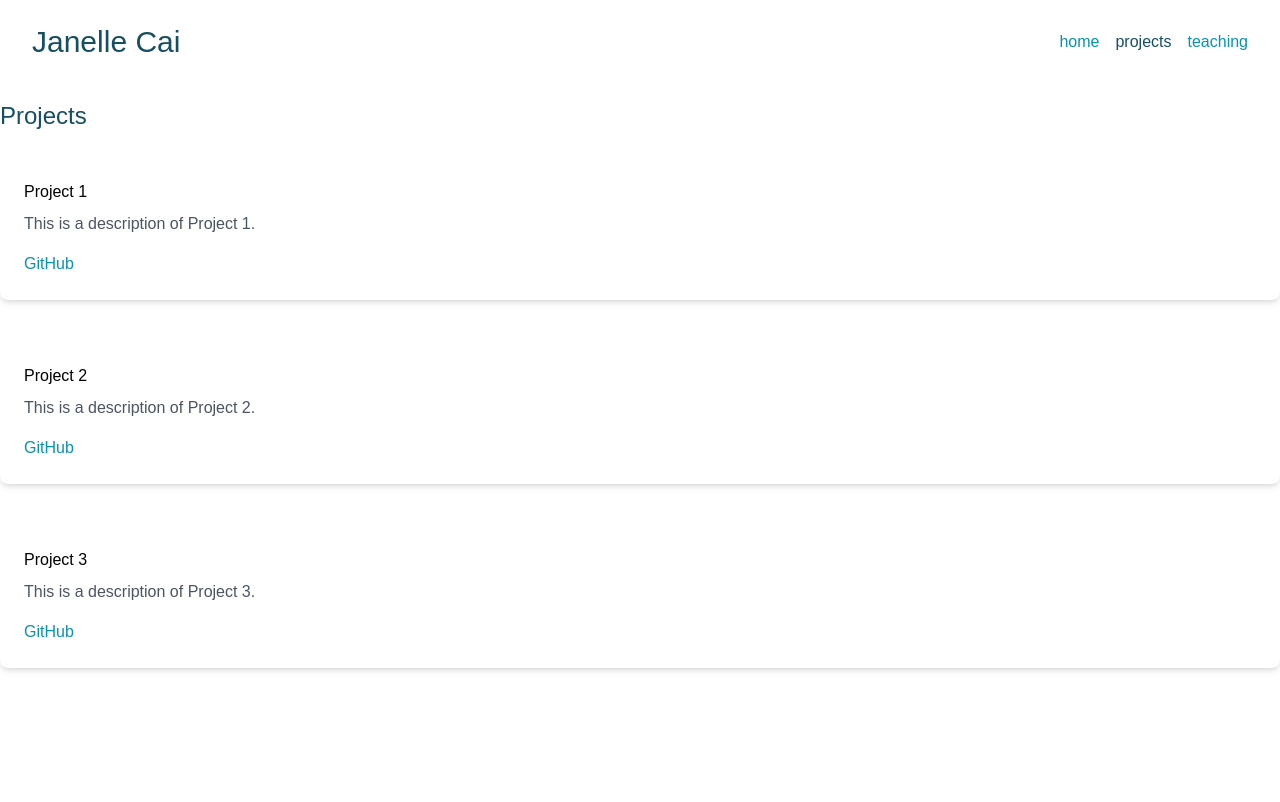
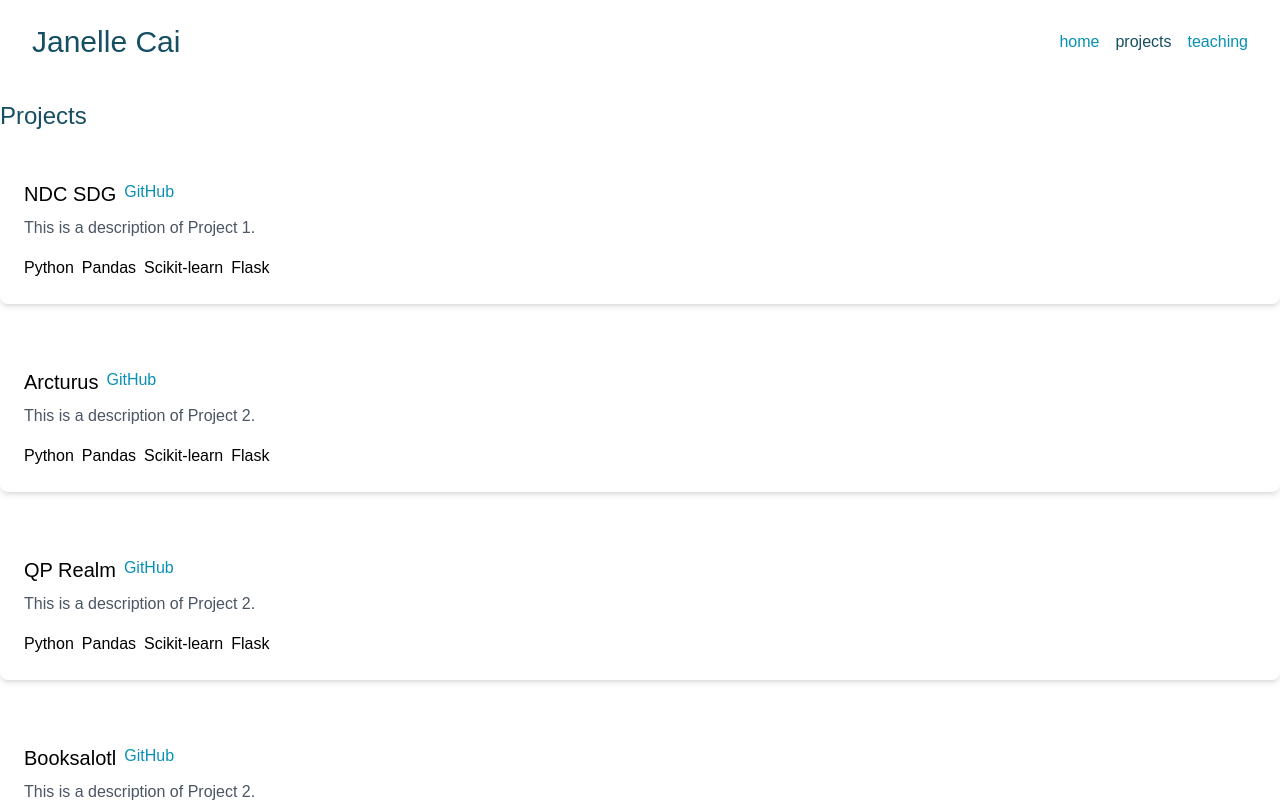
Before and after one commit to JanelleCai/janellecai.github.io, a React (Create React App) app: page /projects in a window 1280 px wide. Shown: the top 802 px of the page. Built offline with nearby package versions, Linux system fonts and the light colour scheme.

Commit message:
more updates

```diff
--- a/src/components/Card.js
+++ b/src/components/Card.js
@@ -1,11 +1,11 @@
 import React from 'react';
 
-function Card({ title, description, links }) {
+function Card({ title, description, skills = [], links = [] }) {
   return (
     <div className="bg-white rounded-lg shadow-md p-6 mb-6">
-      <h2 className="text-xp mb-2">{title}</h2>
-      <p className="text-gray-600 mb-4">{description}</p>
+
       <div className="flex flex-wrap gap-2">
+        <h2 className="text-xl mb-2">{title}</h2>
         {links.map((link, index) => (
           <a
             key={index}
@@ -18,6 +18,18 @@ function Card({ title, description, links }) {
           </a>
         ))}
       </div>
+
+      <p className="text-gray-600 mb-4">{description}</p>
+
+      <div className="flex flex-wrap gap-2">
+        {skills.map((skill, index) => (
+          <div
+            key={index}
+          >
+            <p className="text-base">{skill}</p>
+          </div>
+        ))}
+      </div>
     </div>
   );
 }
--- a/src/pages/Home.js
+++ b/src/pages/Home.js
@@ -11,7 +11,8 @@ function Home() {
         <div className="text-base space-y-1">
           <p>
             I'm an undergraduate at MIT studying computer science. I'm interested in
-            machine learning, robotics, and education.{" "}
+            machine learning, robotics, and education. At MIT, I'm involved in Arcturus,
+            MIT's competition marine robotics team, and Women in EECS.
           </p>
           <p>
             This summer, I'm working as a Machine Learning Intern at{" "}
@@ -36,18 +37,20 @@ function Home() {
           </p>
           <p className="flex space-x-4">
             <a
-              className="paragraph-link inline-block p-4 border-2 border-blue-200 rounded-lg hover:bg-blue-100 transition-all aspect-square"
+              className="paragraph-link flex items-center space-x-2"
               href="mailto:jcai18@mit.edu"
             >
               <FontAwesomeIcon icon={faEnvelope} />
+              <span>jcai18@mit.edu</span>
             </a>
-
+          </p>
+          <p className="flex space-x-4">
             <a
+              className="paragraph-link flex items-center space-x-2"
               href="https://www.linkedin.com/in/janelle-cai/"
             >
-              <button className="button-border button-icon">
-                <FontAwesomeIcon icon={faLinkedin} />
-              </button>
+              <FontAwesomeIcon icon={faLinkedin} />
+              <span>@janelle-cai</span>
             </a>
           </p>
         </div>
--- a/src/pages/Projects.js
+++ b/src/pages/Projects.js
@@ -4,22 +4,41 @@ import Card from '../components/Card';
 function Projects() {
   const projects = [
     {
-      title: "Project 1",
+      title: "NDC SDG",
       description: "This is a description of Project 1.",
+      skills: ["Python", "Pandas", "Scikit-learn", "Flask"],
       links: [
         { text: "GitHub", url: "https://github.com/" }
       ]
     },
     {
-      title: "Project 2",
+      title: "Arcturus",
       description: "This is a description of Project 2.",
+      skills: ["Python", "Pandas", "Scikit-learn", "Flask"],
       links: [
         { text: "GitHub", url: "https://github.com/" }
       ]
     },
     {
-      title: "Project 3",
+      title: "QP Realm",
+      description: "This is a description of Project 2.",
+      skills: ["Python", "Pandas", "Scikit-learn", "Flask"],
+      links: [
+        { text: "GitHub", url: "https://github.com/" }
+      ]
+    },
+    {
+      title: "Booksalotl",
+      description: "This is a description of Project 2.",
+      skills: ["Python", "Pandas", "Scikit-learn", "Flask"],
+      links: [
+        { text: "GitHub", url: "https://github.com/" }
+      ]
+    },
+    {
+      title: "Forest Carbon Estimation",
       description: "This is a description of Project 3.",
+      skills: ["Python", "Pandas", "Scikit-learn", "Flask"],
       links: [
         { text: "GitHub", url: "https://github.com/" }
       ]
@@ -36,6 +55,7 @@ function Projects() {
             title={project.title}
             description={project.description}
             links={project.links}
+            skills={project.skills}
           />
         ))}
       </div>
```
Also changed, not shown: 1 other file (tests, documents, lock files or other folders).
